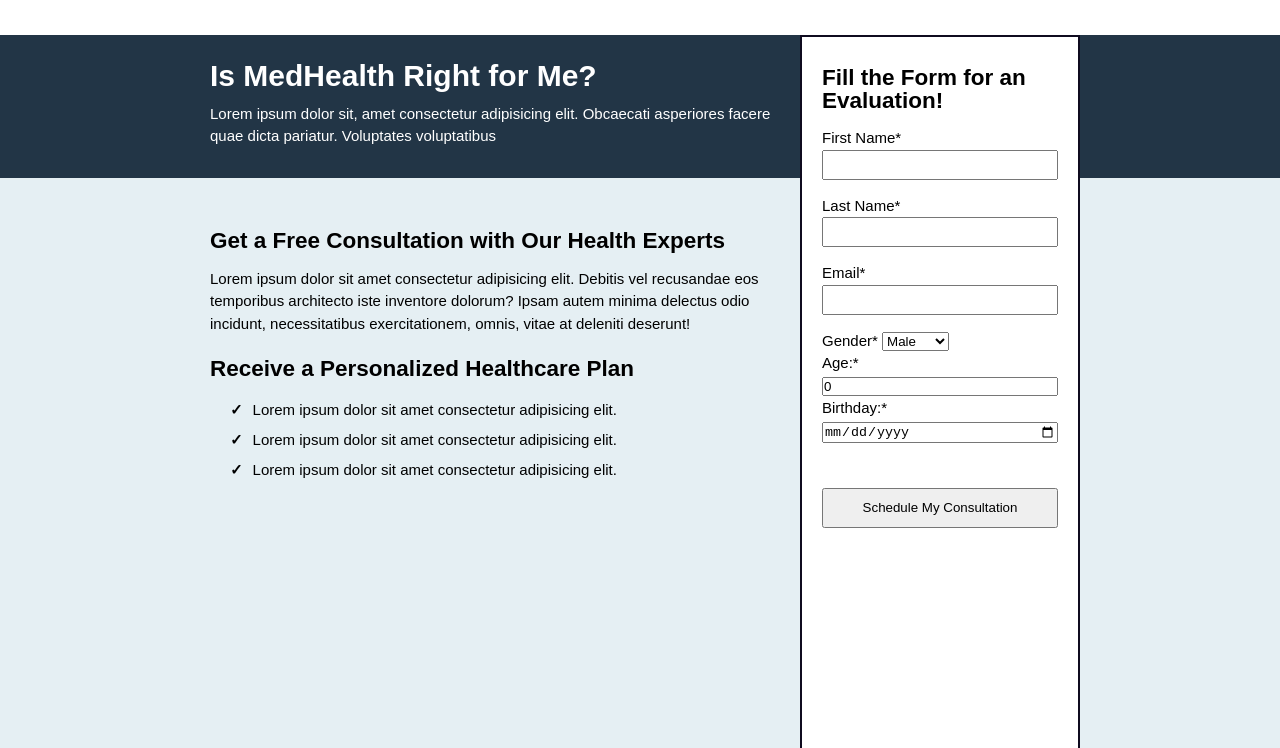
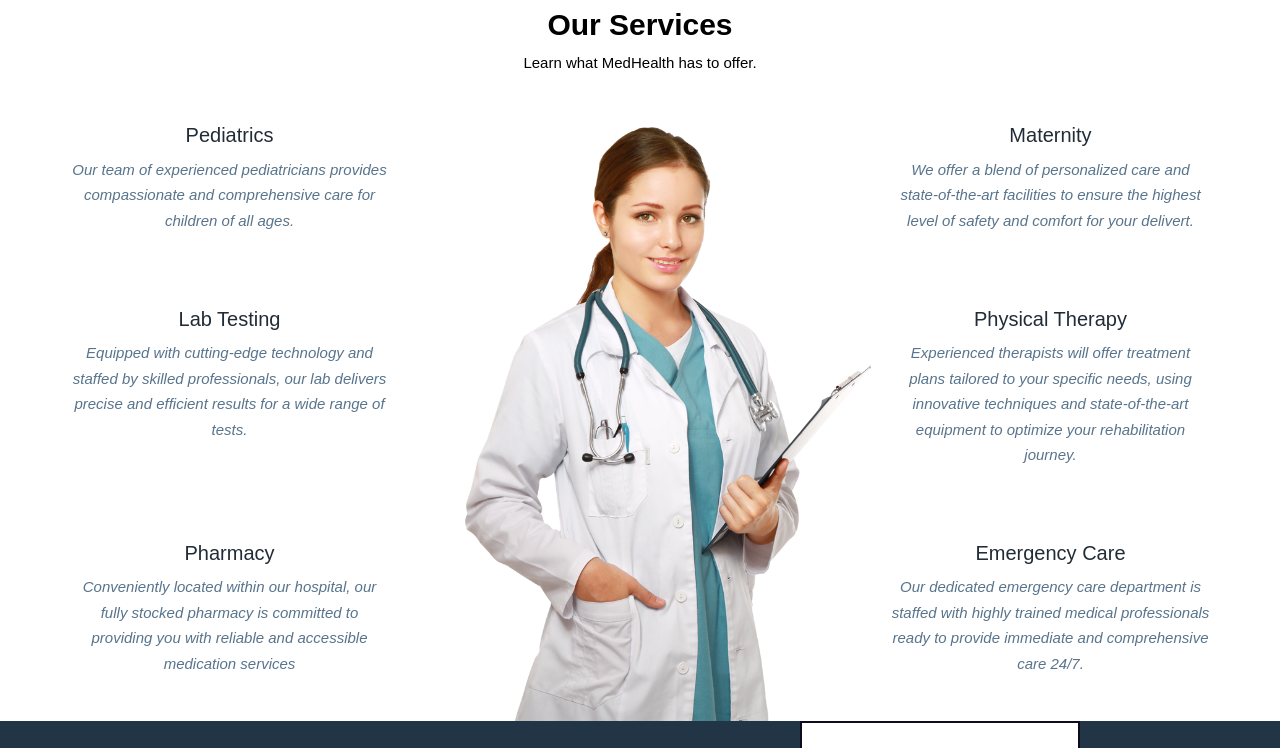
Before and after one commit to heartybp/MedHealth, a plain HTML site: page index.html in a window 1280 px wide. Shown: the part 1520-2268 px from the top of the page. Drawn offline with Linux system fonts and the light colour scheme.

Commit message:
Added services page

```diff
--- a/index.html
+++ b/index.html
@@ -17,7 +17,7 @@
             <ul>
                 <li><a href="#">Home</a></li>
                 <li><a href="#">Services</a></li>
-                <li><a href="#">About</a></li>
+                <li><a href="#SCROLL">About</a></li>
                 <li><a href="#">Contact</a></li>
             </ul>
         </div>
@@ -37,7 +37,7 @@
                 <p>Experience a transformative journey towards optimal well-being with our cutting-edge health solutions, tailored to empower you to live your best, vibrant life.
                 </p>
 
-                <button id="appointment" type="button"><a href=#scroll-here>BOOK AN APPOINTMENT</a></button>
+                <button id="appointment" type="button"><a href=#SCROLL>BOOK AN APPOINTMENT</a></button>
             </section>
 
             <section id="intro-img">
@@ -63,6 +63,8 @@
             </div>
         </div>
     </div>
+
+
 
     <div class="about">
 
@@ -100,6 +102,50 @@
         </section>
 
     </div>
+
+    <div class="services-container">
+        <div class="services-header">
+            <h2>Our Services</h2>
+            <p>Learn what MedHealth has to offer.</p>
+        </div>
+        <div class="services">
+            <!-- Pediatrics, Maternity, Lab Testing, Physical Therapy, Pharmacy, Emergency Care -->
+            <div class="service-card">
+                <h3>Pediatrics</h3>
+                <p>Our team of experienced pediatricians provides compassionate and comprehensive care for children of all ages.</p>
+            </div>
+
+            <div class="service-card">
+                <h3>Maternity</h3>
+                <p>We offer a blend of personalized care and state-of-the-art facilities to ensure the highest level of safety and comfort for your delivert.</p>
+            </div>
+
+            <div class="service-card">
+                <h3>Lab Testing</h3>
+                <p>Equipped with cutting-edge technology and staffed by skilled professionals, our lab delivers precise and efficient results for a wide range of tests.</p>
+            </div>
+
+            <div class="service-image">
+                <img src="images/doctor-2.png" id="service-img" >
+            </div>
+
+            <div class="service-card">
+                <h3>Physical Therapy</h3>
+                <p>Experienced therapists will offer treatment plans tailored to your specific needs, using innovative techniques and state-of-the-art equipment to optimize your rehabilitation journey.</p>
+            </div>
+
+            <div class="service-card">
+                <h3>Pharmacy</h3>
+                <p>Conveniently located within our hospital, our fully stocked pharmacy is committed to providing you with reliable and accessible medication services</p>
+            </div>
+
+            <div class="service-card">
+                <h3>Emergency Care</h3>
+                <p>Our dedicated emergency care department is staffed with highly trained medical professionals ready to provide immediate and comprehensive care 24/7.</p>
+            </div>
+        </div>
+    </div>
+
     <p id="scroll-here"></p>
 
     <div class="info-grid">
--- a/style.css
+++ b/style.css
@@ -20,13 +20,15 @@ html{
     transition: all 0.5s ease;
 }
 
-
 #navbar{
     display:flex;
     align-items:center;
     background-color:#C4D7DF;
     /* background-color:#8bb3c7; */
     padding: 10px 180px;
+    position:fixed;
+    top:0;
+    width:100%;
 }
 
 .logo h1{
@@ -41,7 +43,7 @@ html{
     margin-left:40px;
     overflow:hidden;
     padding-top:5px;
-    margin-right:80px;
+    margin-right:150px;
 }
 
 .container{
@@ -50,7 +52,6 @@ html{
     margin:auto;
     overflow:hidden;
 }
-
 
 
 #signup{
@@ -109,11 +110,10 @@ html{
     /* transition: all 0.3s ease; */
 }
 
-
 .hero-section{
     background-color:#E5EFF3;
     color:#223546;
-    padding-top:50px;
+    padding-top:85px;
     padding-bottom: 20px;
 }
 
@@ -158,7 +158,7 @@ html{
 
 .cards{
     margin-top:-90px;
-    /* padding-bottom:200px; */
+    /* padding-bottom:50px; */
     display:flex;
 }
 
@@ -182,12 +182,61 @@ html{
 
 .cards .card h2{
     padding-top:10px;
-    padding-bottom:px;
+    /* padding-bottom:px; */
 }
+
+/* services section */
+
+.services-container{
+    margin:0px 70px;
+}
+
+.services{
+    display:grid;
+    grid-template-columns:repeat(3,1fr);
+    gap:20px;
+}
+
+.services-header{
+    text-align:center;
+    padding-bottom:50px;
+}
+
+.services-header h2{
+    font-size:30px;
+}
+
+.service-image #service-img{
+    height:600px;
+    margin-left:50px;
+}
+
+.service-card h3{
+    font-size:20px;
+    text-align:center;
+    padding-bottom:10px;
+    font-weight:200;
+    color:#212c36;
+}
+
+.service-card p{
+    text-align:center;
+    font-size:15px;
+    font-style:italic;
+    line-height:1.7em;
+    color:#58748c;
+}
+
+.service-image{
+    grid-column:2/3;
+    grid-row:1/4;
+}
+
+/* about section */
 
 .about{
     padding-top:175px;
-    padding-bottom:170px;
+    padding-bottom:175px;
     display:flex;
     width:80%;
     margin:auto;
@@ -255,6 +304,7 @@ html{
     'leftside2 about form1 rightside2';
     grid-template-columns:1fr 3fr 1.4fr 1fr;
     grid-template-rows:auto 5fr;
+    margin-top:-10px;
 }
 
 .info-grid .info-header,.info-form,.right1,.info-about,.right2,.left1,.left2{
```
Also changed, not shown: notes.html (deleted, +0 -29 lines), images/doctor-2.png (added), services.html (deleted).
